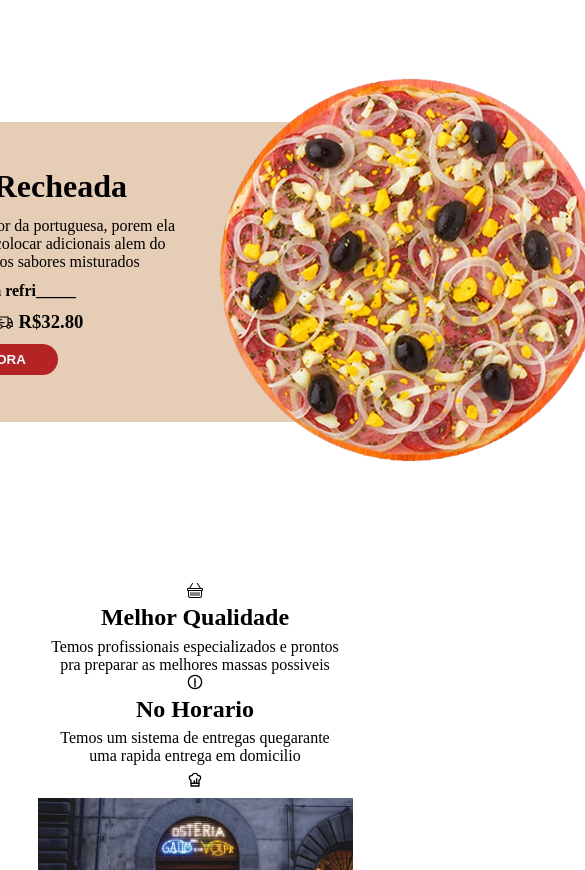
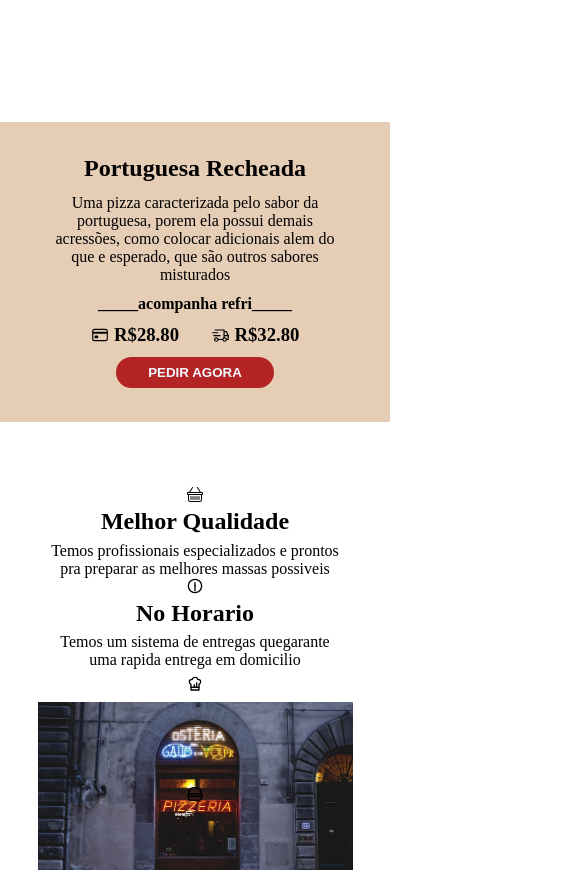
Before and after one commit to Tiel-Kimurah/Pizzaria-template-1, a plain HTML site: page index.html in a window 390 px wide. Shown: the part 2860-3730 px from the top of the page, 585 px wide, since content can reach past the window. Drawn offline with nearby package versions, Linux system fonts and the light colour scheme; a web font is replaced by a local one.

Commit message:
Update melhor.css

```diff
--- a/estilos/melhor.css
+++ b/estilos/melhor.css
@@ -56,3 +56,24 @@
 .imagem-melhor img{
     width: 400px;
 }
+
+/*atualizaacao para a versao mobile*/
+@media (max-width:450px){
+    .conjunto-de-itens-melhor{
+        display: flex;
+        flex-direction: column;
+        align-items: center;
+    }
+    .imagem-melhor{
+        display: none;
+    }
+    .melhor-lista h1{
+        font-size: 1.5rem;
+    }
+    .melhor-lista p{
+        width: 300px;
+    }
+    .conjunto-de-itens-melhor{
+        margin-bottom: 2rem;
+    }
+}
```
